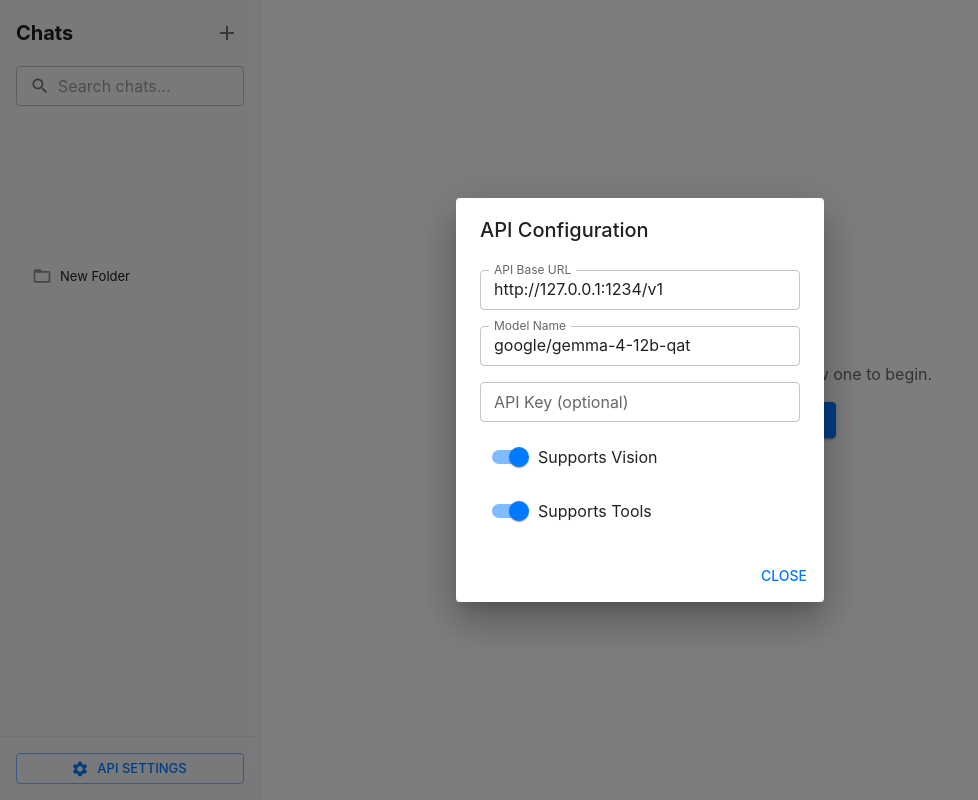
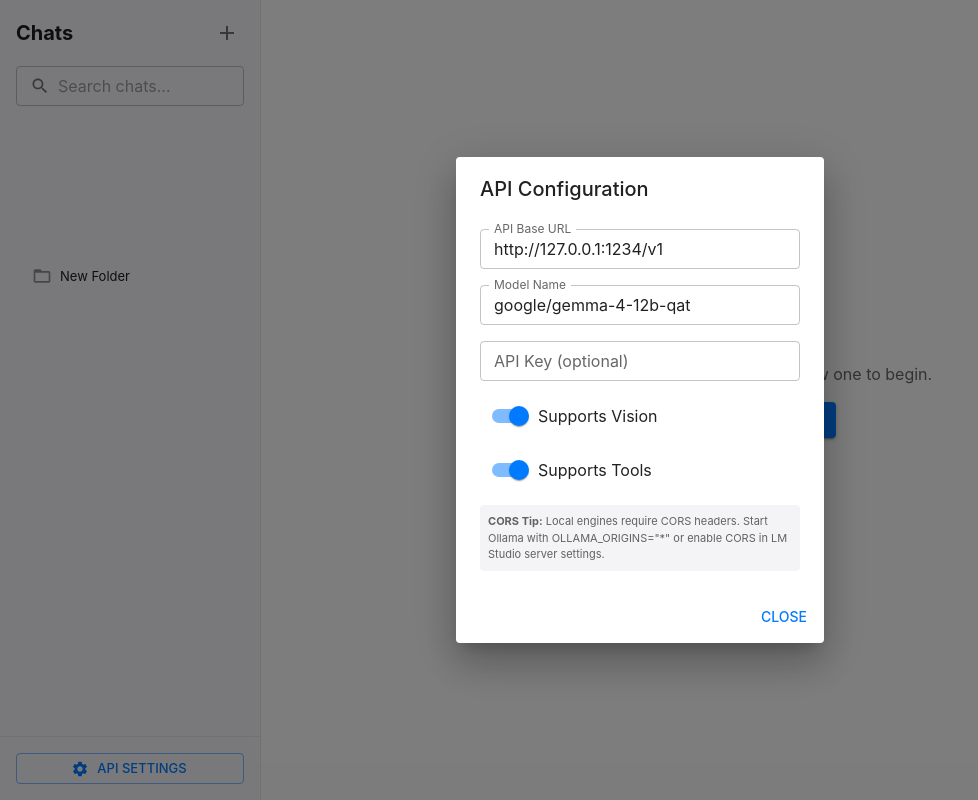
Before and after one commit to dev-ansung/an-llm, a React (Vite) app: page / in a window 1280 px wide. Both pictures are taken after a click on the button "API SETTINGS". Shown: the whole page, without its empty margins (0-978 px from the left). Built offline with nearby package versions, Linux system fonts and the light colour scheme.

Commit message:
feat: add user-friendly CORS diagnostics and dialog tips for local engines

```diff
--- a/src/App.tsx
+++ b/src/App.tsx
@@ -107,8 +107,10 @@ export default function App() {
       }
     } catch (e: any) {
       if (e.name !== 'AbortError') {
+        const isNetErr = e.message?.includes('Failed to fetch') || e.message?.includes('Connection error') || e.message?.includes('fetch failed');
+        const tip = isNetErr ? '\n\n[CORS / Connection Error]\nEnsure your local model server has CORS enabled:\n• Ollama: OLLAMA_ORIGINS="*" ollama serve\n• LM Studio: Enable "CORS" in Server settings\n• Llama.cpp: Run with --cors' : '';
         setChats(prev => prev.map(c => c.id === activeChat.id ? {
-          ...c, messages: c.messages.map(m => m.id === assistantMsgId ? { ...m, content: m.content + `\n[Error: ${e.message}]` } : m)
+          ...c, messages: c.messages.map(m => m.id === assistantMsgId ? { ...m, content: m.content + `\n[Error: ${e.message}]${tip}` } : m)
         } : c));
       }
     } finally {
@@ -378,6 +380,9 @@ export default function App() {
               <TextField label="API Key (optional)" size="small" type="password" value={api.apiKey} onChange={e => setApi({ ...api, apiKey: e.target.value })} />
               <FormControlLabel control={<Switch checked={api.vision} onChange={e => setApi({ ...api, vision: e.target.checked })} />} label="Supports Vision" />
               <FormControlLabel control={<Switch checked={api.tools} onChange={e => setApi({ ...api, tools: e.target.checked })} />} label="Supports Tools" />
+              <Typography fontSize={11} color="text.secondary" sx={{ mt: 1, bgcolor: '#f4f4f7', p: 1, borderRadius: 1 }}>
+                <strong>CORS Tip:</strong> Local engines require CORS headers. Start Ollama with OLLAMA_ORIGINS="*" or enable CORS in LM Studio server settings.
+              </Typography>
             </Stack>
           </DialogContent>
           <DialogActions>
```
